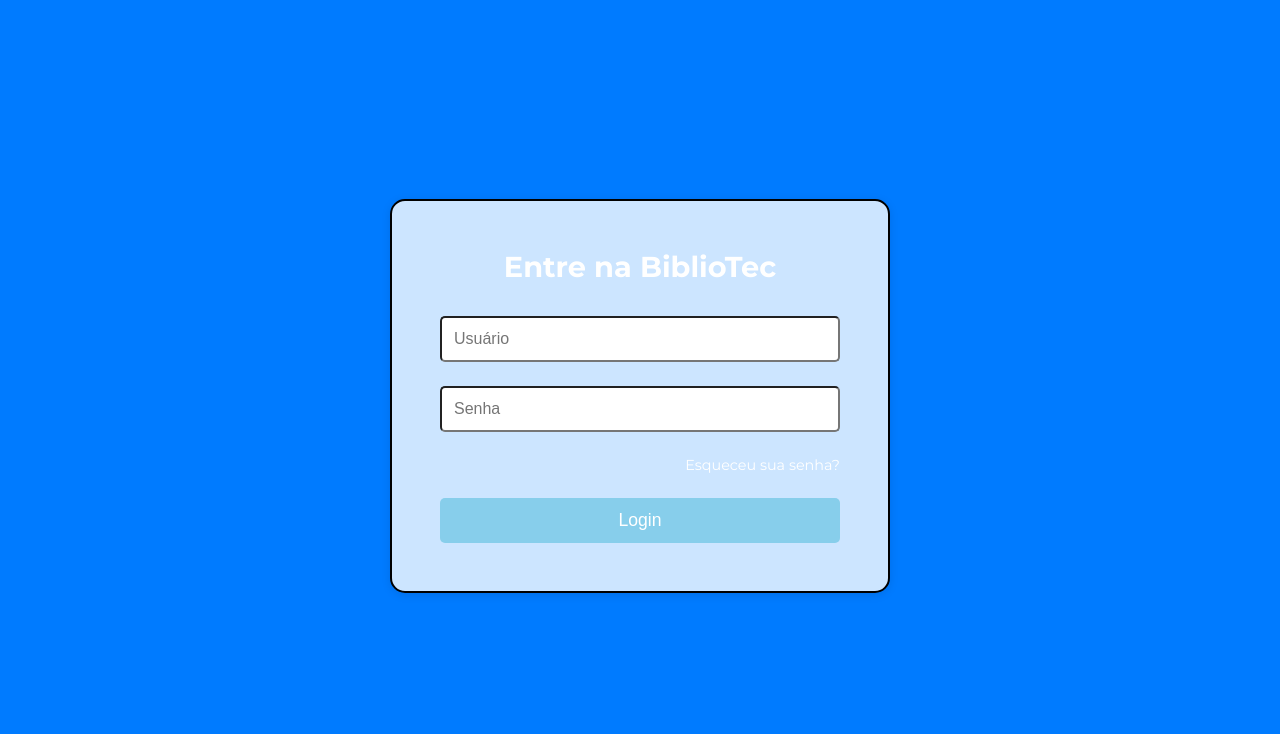
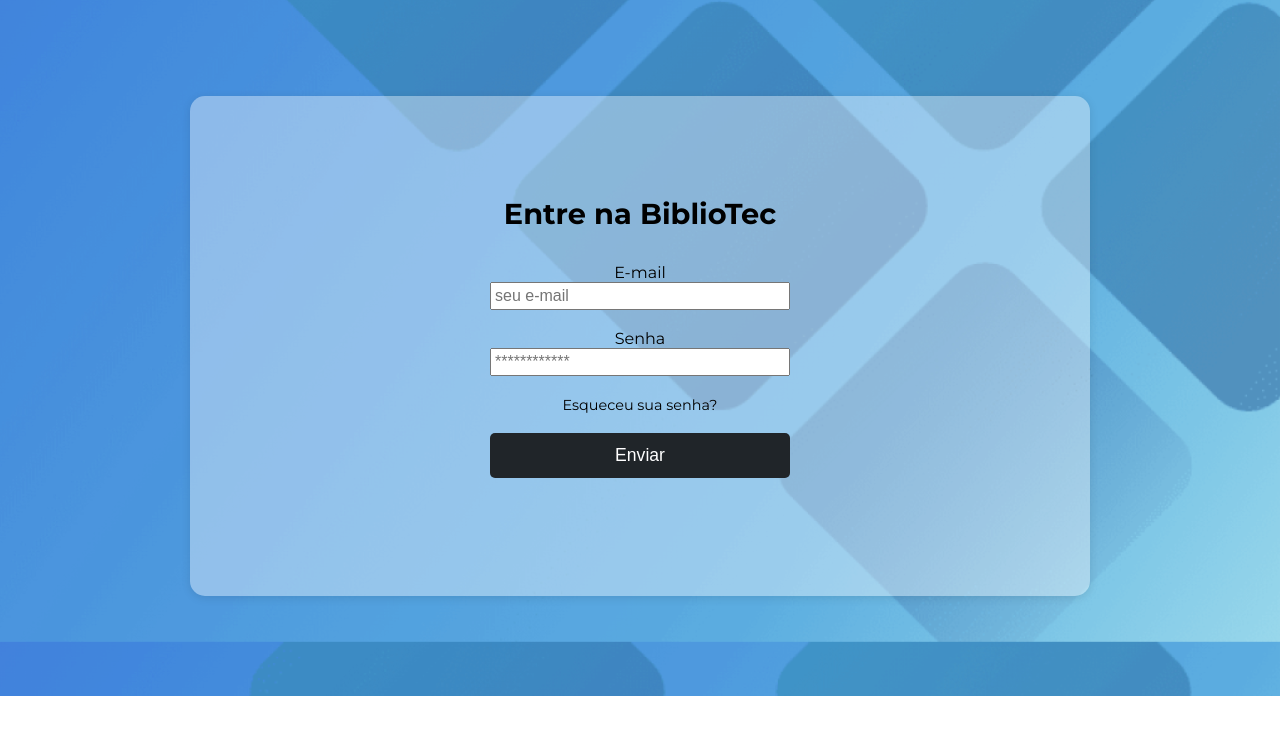
Before and after one commit to Yasmin-Machado-da-Silva/Bibliotec, a plain HTML site: page Login.html in a window 1280 px wide. Shown: the part 104-838 px from the top of the page. After the commit the page ends 800 px from the top, so only its background shows below. Drawn offline with Linux system fonts and the light colour scheme.

Commit message:
tela de login

```diff
--- a/CSS/login.css
+++ b/CSS/login.css
@@ -13,13 +13,9 @@
     /* border: 3px solid white; */
 }
 
-html {
-    width: 100%;
-    height: 100%;
-}
-
 body {
-    background-color: aliceblue;
+    background-size: 100%;
+    background-image: url(../images/login-bk-desktop.png);
     font-family: "Montserrat", sans-serif;
     display: flex;
     flex-wrap: wrap;
@@ -30,7 +26,7 @@ header {
     background-color: #202529;
     height: 100px;
     width: 100%;
-    color: white;
+    color: rgb(65, 136, 197);
     display: flex;
     justify-content: center;
 }
@@ -65,26 +61,23 @@ header nav a {
     display: flex;
     justify-content: center;
     align-items: center;
-    flex: 1;
-    padding: 2rem;
-    background-color: #007bff; /* Fundo azul */
-    width: 100%;
-    height: 100vh; /* Ocupar a altura total da tela */
+    width: 100vw;
+    height: calc(100vh - 100px);
 }
 
 .login-box {
-    background-color: rgba(255, 255, 255, 0.8);
+    background-color: rgba(255, 255, 255, 0.386);
     border-radius: 15px;
-    padding: 3rem;
+    padding: 100px;
     box-shadow: 0 2px 10px rgba(0, 0, 0, 0.1);
-    max-width: 500px;
-    width: 100%;
+    width: 900px;
+    height: 500px;
     text-align: center;
-    border: 2px solid black;
+
 }
 
 .login-title {
-    color: rgb(255, 255, 255);
+    color: rgb(0, 0, 0);
     font-size: 1.8rem;
     margin-bottom: 2rem;
 }
@@ -96,13 +89,13 @@ header nav a {
 }
 
 .login-input {
-    padding: 0.75rem;
-    border-radius: 5px;
+    padding: 3px;
     font-size: 1rem;
+    width: 300px;
 }
 
 .forgot-password {
-    color: rgb(255, 255, 255);
+    color: rgb(0, 0, 0);
     font-size: 0.9rem;
     text-decoration: none;
     align-self: flex-end;
@@ -114,28 +107,16 @@ header nav a {
 
 .login-button {
     padding: 0.75rem;
-    background-color: skyblue;
+    background-color: #202529;
     color: white;
     border: none;
     border-radius: 5px;
     font-size: 1.1rem;
     cursor: pointer;
+    width: 300px;
+    align-items: center;
 }
 
 .login-button:hover {
     background-color: #3691d8;
 }
-
-/* Rodapé */
-footer {
-    background-color: #202529;
-    color: white;
-    padding: 1rem 0;
-    text-align: center;
-}
-
-footer .container {
-    max-width: 1200px;
-    margin: 0 auto;
-    padding: 0 2rem;
-}
--- a/Login.html
+++ b/Login.html
@@ -9,7 +9,6 @@
 </head>
 
 <body>
-    <!-- Cabeçalho -->
     <header>
         <div class="layout-grid header-flex">
             <img src="./images/logo-desktop.svg" alt="Logo da BiblioTec">
@@ -21,24 +20,29 @@
         </div>
     </header>
 
-    <!-- Tela de Login -->
     <div class="login-wrapper">
         <div class="login-box">
             <h2 class="login-title">Entre na BiblioTec</h2>
-            <form class="login-form" action="#" method="post">
-                <input type="text" class="login-input" placeholder="Usuário" required>
-                <input type="password" class="login-input" placeholder="Senha" required>
+            <form action="">
+                <label for="e-mail" >E-mail<br></label>
+                <input  type="email" id="e-mail" class="login-input" placeholder="seu e-mail">
+
+                <br><br>
+
+                <label for="senha" >Senha <br></label>
+                <input type="password" id="senha" class="login-input" placeholder="************">
+
+                <br><br>
+
                 <a href="#" class="forgot-password">Esqueceu sua senha?</a>
-                <button type="submit" class="login-button">Login</button>
+
+                <br><br>
+
+                <button type="submit" class="login-button">Enviar</button>
             </form>
         </div>
     </div>
 
-    <!-- Rodapé -->
-    <footer>
-
-    </footer>
-
 </body>
 
 </html>
```
